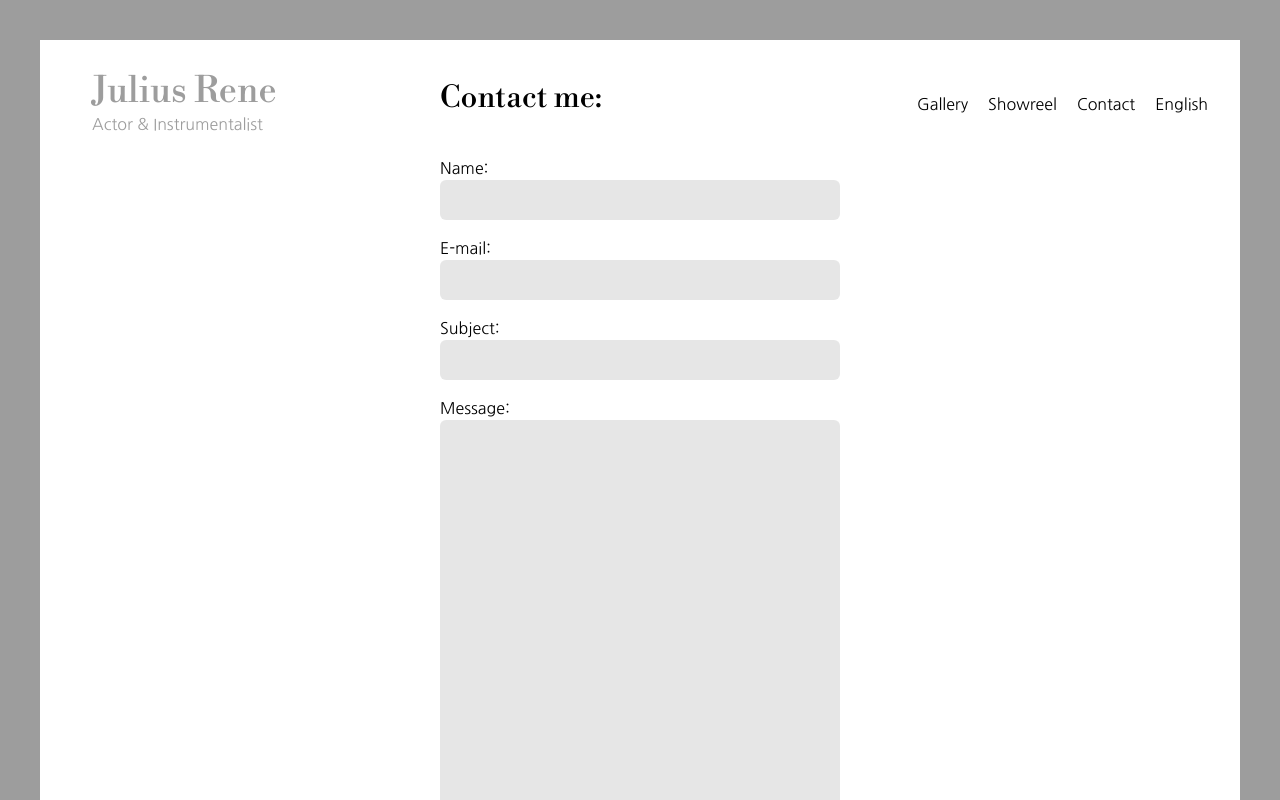
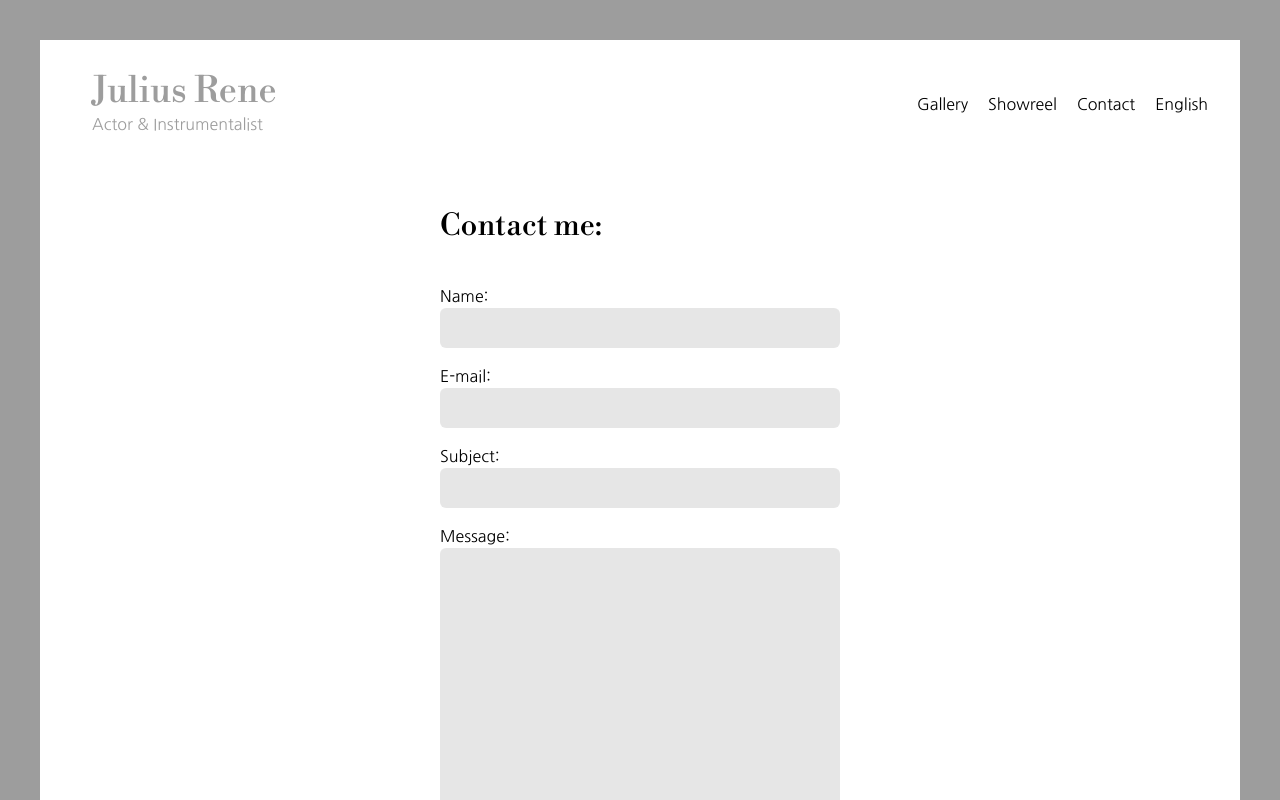
Before and after one commit to Claudiu-Ionel/rene-website, a Next.js app: page /Contact in a window 1280 px wide. Shown: the top 800 px of the page. Built offline with nearby package versions, Linux system fonts and the light colour scheme.

Commit message:
added div in contact page that keeps the content bellow the navbar

```diff
--- a/app/Contact/page.js
+++ b/app/Contact/page.js
@@ -1,6 +1,7 @@
 export default function Contact() {
   return (
     <div className="w-full bg-white flex flex-col items-center">
+      <div className="w-full bg-white px-8 py-6 h-[128px] md:hidden"></div>
       <h2 className="w-1/3 font-primary text-3xl my-10">Contact me:</h2>
       <form className="w-1/3 flex flex-col items-center [&>label]:w-full [&>label]:font-secondary [&>input]:w-full [&>input]:bg-backgroundColor/25 [&>input]:rounded-md [&>input]:p-2 [&>input]:mb-4 [&>input]:font-secondary">
         <label for="userName">Name:</label>
```
